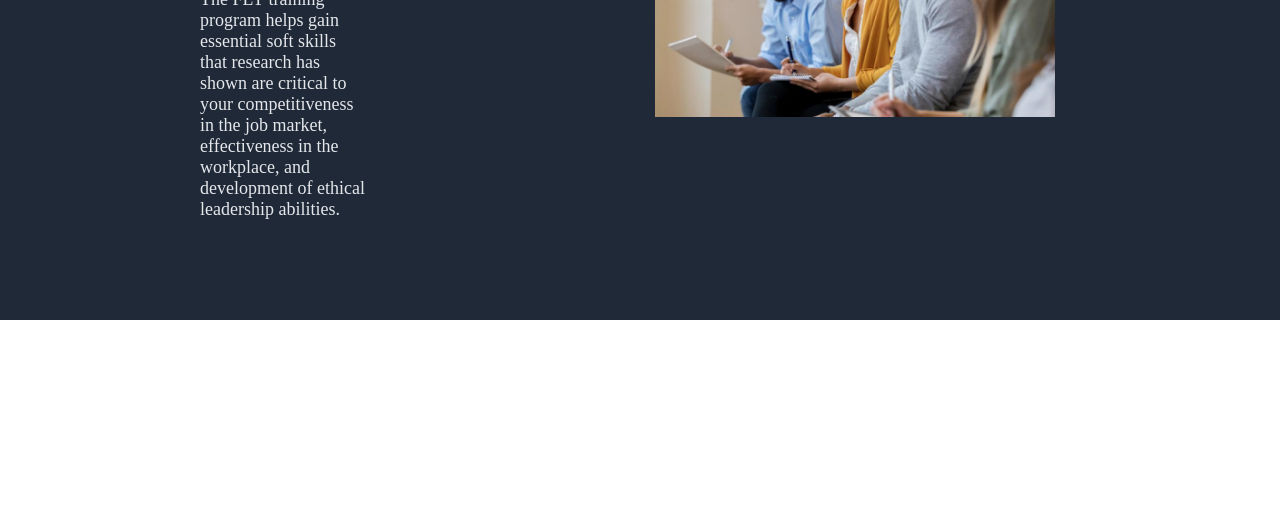
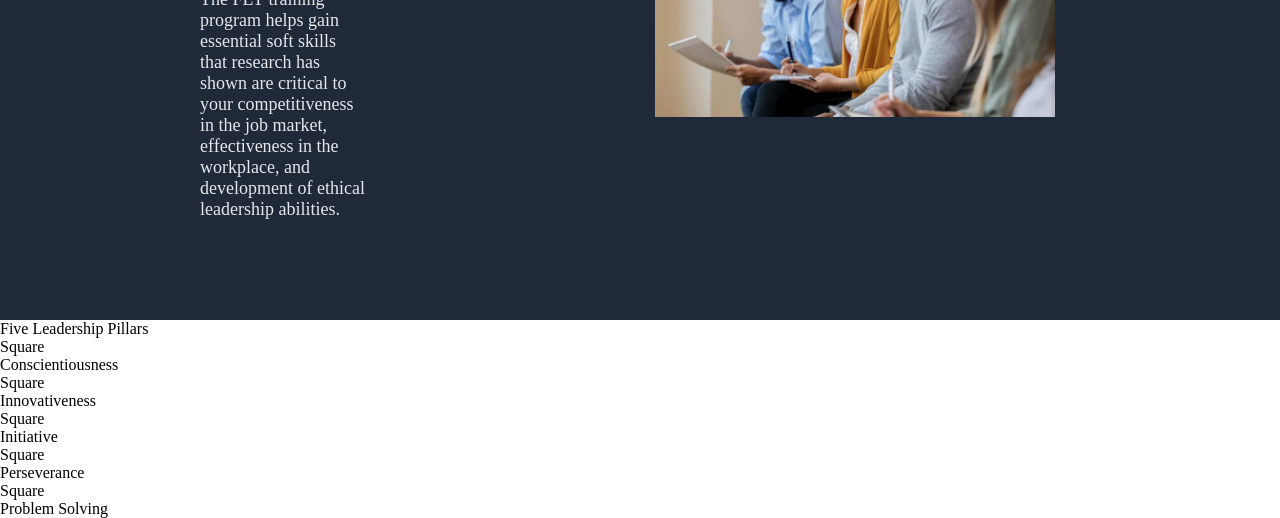
Before and after one commit to Topusaha/Fly-Program-Capstone, a plain HTML site: page index.html in a window 1280 px wide. Shown: the part 422-940 px from the top of the page. Before the commit the page ends 800 px from the top, so only its background shows below. Drawn offline with Linux system fonts and the light colour scheme.

Commit message:
Added HTML for pillar section

```diff
--- a/index.html
+++ b/index.html
@@ -39,5 +39,42 @@
             </div>
         </div>
     </div>
+
+    <div class="section2">
+        <div class="section2_title">
+            <div class="h2">Five Leadership Pillars</div>
+
+
+            <div class="boxes">
+                <div>
+                    <div>Square</div>
+                    <span>Conscientiousness</span>
+                </div>
+
+                <div>
+                    <div>Square</div>
+                    <span>Innovativeness</span>
+                </div>
+
+                <div>
+                    <div>Square</div>
+                    <span>Initiative</span>
+                </div>
+
+                <div>
+                    <div>Square</div>
+                    <span>Perseverance</span>
+                </div>
+
+                <div>
+                    <div>Square</div>
+                    <span>Problem Solving</span>
+                </div>
+
+            </div>
+        </div>
+        </div>
+    </div>
+
 </body>
 </html>
```
